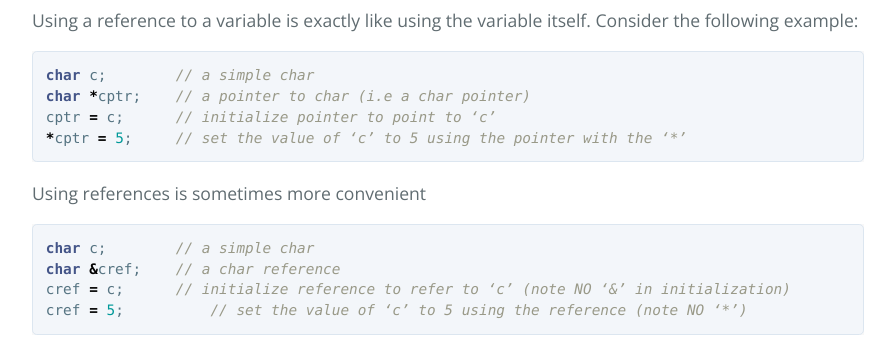
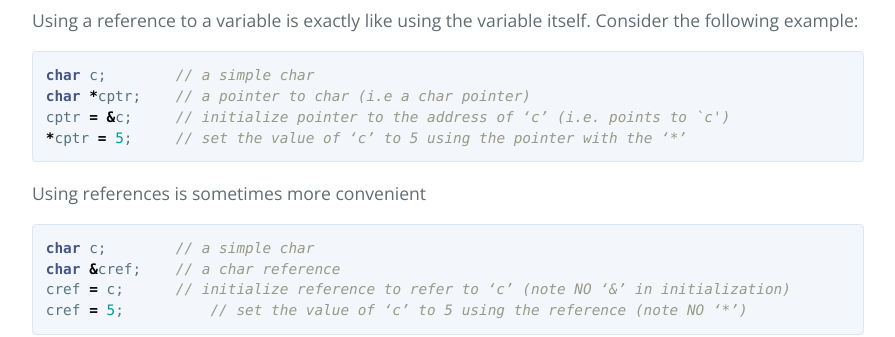
Before and after one commit to cpen333/cpen333.github.io, a Jekyll site: the page built from _lectures/cplusplus.md, in a window 1280 px wide and 900 px high, scrolled down 16674 px. Shown: the part 151-488 px from the top of the window, without its empty margins (192-1087 px from the left). Built offline with Jekyll 4.4.1, drawn with Linux system fonts in a browser that asks for light colours.

Commit message:
more correctionsgit add .

````diff
--- a/_lectures/cplusplus.md
+++ b/_lectures/cplusplus.md
@@ -515,7 +515,7 @@ Using a reference to a variable is exactly like using the variable itself.  Cons
 ```cpp
 char c;        // a simple char
 char *cptr;    // a pointer to char (i.e a char pointer)
-cptr = c;      // initialize pointer to point to ‘c’
+cptr = &c;     // initialize pointer to the address of ‘c’ (i.e. points to `c')
 *cptr = 5;     // set the value of ‘c’ to 5 using the pointer with the ‘*’
 ```
 Using references is sometimes more convenient
````
Also changed, not shown: other parts of _lectures/cplusplus.md (+1 -1 lines).
